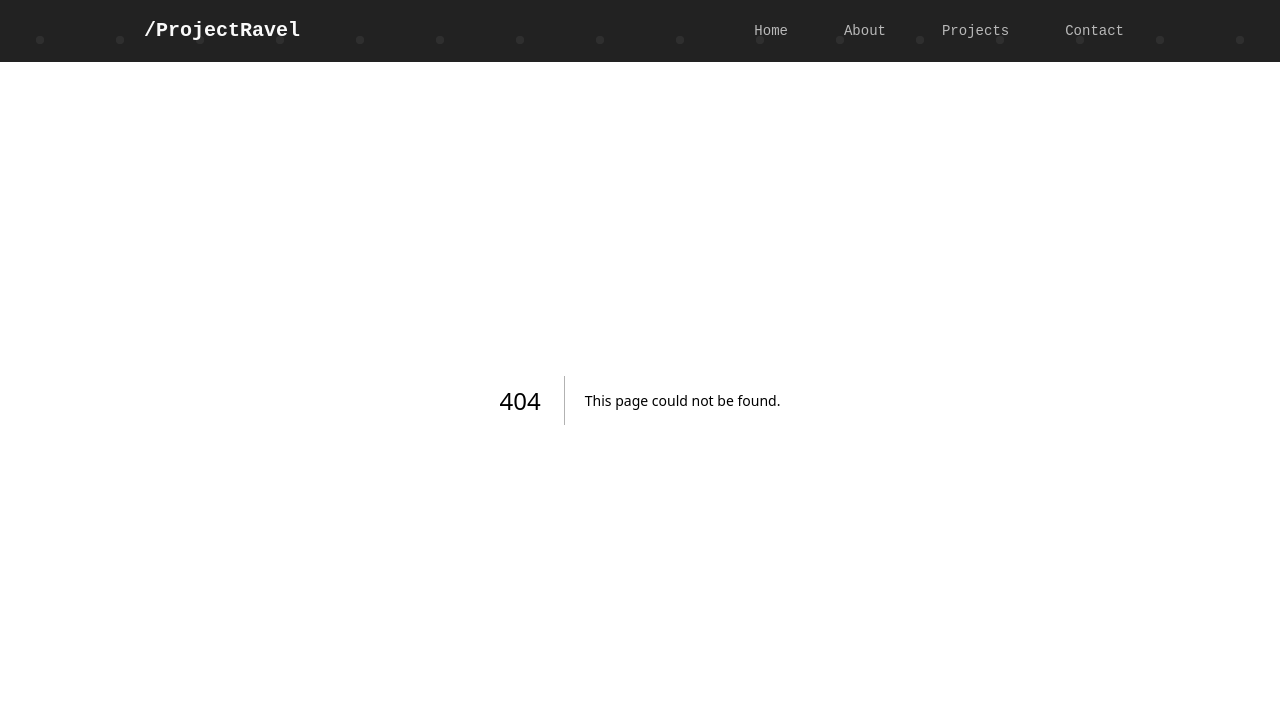
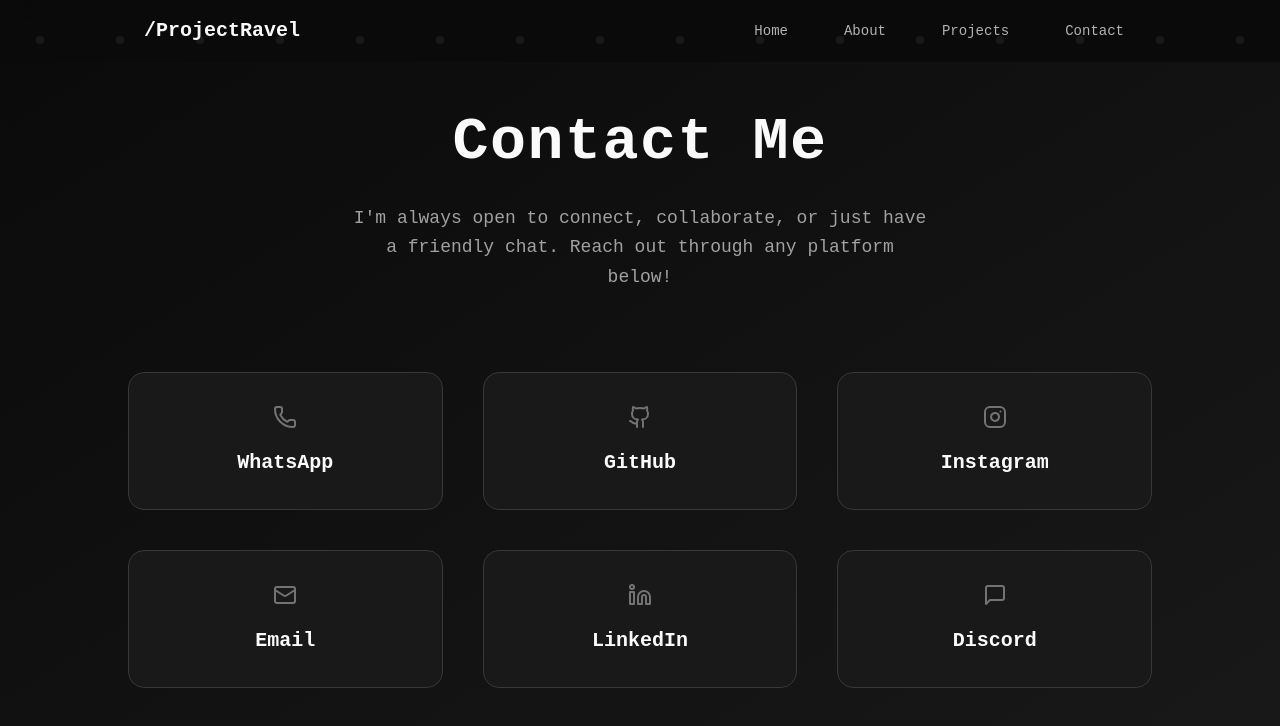
Before and after one commit to ProjectRavel/ProjectRavel-Portofolio, a Next.js app: page /contact in a window 1280 px wide. Before the commit this address had no page. Shown: the top 726 px of the page. Built offline with nearby package versions, Linux system fonts and the light colour scheme.

Commit message:
Add ContactPage component with social media links and animations

```diff
--- /dev/null
+++ b/app/contact/page.tsx
@@ -0,0 +1,125 @@
+"use client";
+
+import {
+  Mail,
+  Github,
+  Phone,
+  Instagram,
+  Linkedin,
+  MessageSquare,
+} from "lucide-react";
+import { motion } from "framer-motion";
+
+const contactItems = [
+  {
+    icon: <Phone className="w-6 h-6" />,
+    label: "WhatsApp",
+    href: "https://wa.me/6285159773009",
+  },
+  {
+    icon: <Github className="w-6 h-6" />,
+    label: "GitHub",
+    href: "https://github.com/projectravel",
+  },
+  {
+    icon: <Instagram className="w-6 h-6" />,
+    label: "Instagram",
+    href: "https://instagram.com/artificialvels",
+  },
+  {
+    icon: <Mail className="w-6 h-6" />,
+    label: "Email",
+    href: "mailto:rafaelsumanti01@gmail.com",
+  },
+  {
+    icon: <Linkedin className="w-6 h-6" />,
+    label: "LinkedIn",
+    href: "https://www.linkedin.com/in/rafael-pandu-sumanti-b17108346/",
+  },
+  {
+    icon: <MessageSquare className="w-6 h-6" />,
+    label: "Discord",
+    href: "https://discord.gg/9dVWqq4A",
+  },
+];
+
+export default function ContactPage() {
+  return (
+    <main className="min-h-screen flex flex-col items-center justify-center px-6 py-24 text-[var(--foreground)] font-sans bg-gradient-to-br from-[var(--background)] to-[var(--card)] relative overflow-hidden">
+      {/* Animated subtle grid pattern */}
+      <div
+        aria-hidden="true"
+        className="pointer-events-none absolute inset-0 opacity-10"
+        style={{
+          backgroundImage: `linear-gradient(to right, rgba(255 255 255 / 0.05) 1px, transparent 1px),
+             linear-gradient(to bottom, rgba(255 255 255 / 0.05) 1px, transparent 1px)`,
+          backgroundSize: "40px 40px",
+          animation: "gridShift 60s linear infinite",
+          zIndex: 0,
+        }}
+      />
+
+      <motion.h1
+        initial={{ opacity: 0, y: 30 }}
+        whileInView={{ opacity: 1, y: 0 }}
+        viewport={{ once: true }}
+        transition={{ duration: 0.6, ease: "easeOut" }}
+        className="text-5xl sm:text-6xl font-extrabold mb-8 z-10 tracking-wide"
+      >
+        Contact Me
+      </motion.h1>
+
+      <motion.p
+        initial={{ opacity: 0, y: 20 }}
+        whileInView={{ opacity: 1, y: 0 }}
+        viewport={{ once: true }}
+        transition={{ delay: 0.1, duration: 0.6 }}
+        className="max-w-xl text-center text-[var(--muted-foreground)] mb-20 z-10 leading-relaxed text-lg"
+      >
+        I&apos;m always open to connect, collaborate, or just have a friendly
+        chat. Reach out through any platform below!
+      </motion.p>
+
+      <div className="grid grid-cols-1 sm:grid-cols-2 md:grid-cols-3 gap-10 max-w-5xl w-full z-10">
+        {contactItems.map((item, i) => (
+          <motion.a
+            key={i}
+            href={item.href}
+            target="_blank"
+            rel="noopener noreferrer"
+            whileHover={{ y: -8, scale: 1.1 }}
+            whileTap={{ scale: 0.95 }}
+            transition={{ type: "spring", stiffness: 300, damping: 20 }}
+            className="group flex flex-col items-center gap-5 p-8 rounded-2xl bg-[var(--card)] border border-[var(--border)] shadow-lg shadow-[rgba(0,0,0,0.4)] backdrop-blur-md cursor-pointer text-center transition-colors hover:bg-[var(--popover)] hover:border-[var(--primary)]"
+          >
+            <motion.div
+              className="text-[var(--primary)] group-hover:text-[var(--primary)]"
+              whileHover={{ rotate: 15 }}
+              transition={{ type: "spring", stiffness: 300 }}
+            >
+              {item.icon}
+            </motion.div>
+            <motion.span
+              className="text-xl font-semibold text-[var(--card-foreground)] group-hover:text-[var(--primary)]"
+              whileHover={{ scale: 1.1 }}
+              transition={{ type: "spring", stiffness: 300 }}
+            >
+              {item.label}
+            </motion.span>
+          </motion.a>
+        ))}
+      </div>
+
+      <style jsx>{`
+        @keyframes gridShift {
+          0% {
+            background-position: 0 0, 0 0;
+          }
+          100% {
+            background-position: 40px 40px, 40px 40px;
+          }
+        }
+      `}</style>
+    </main>
+  );
+}
```
